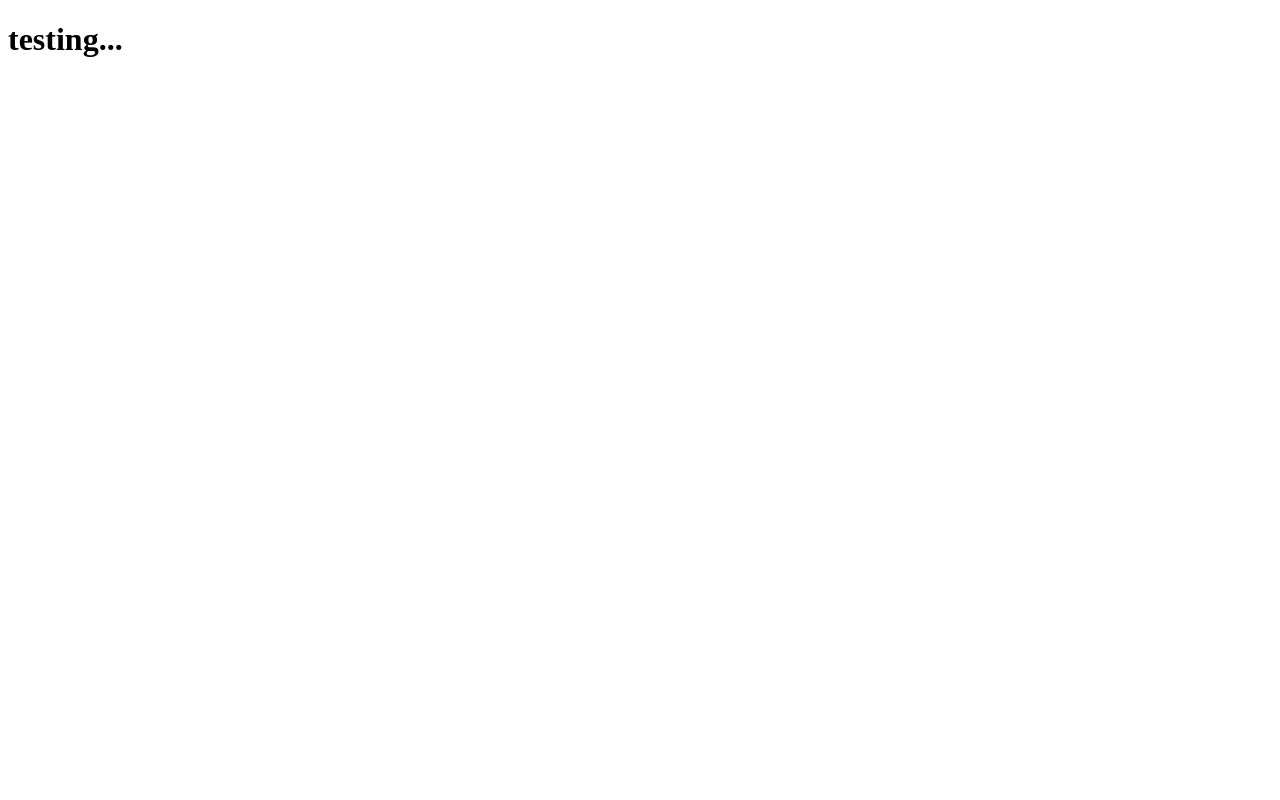
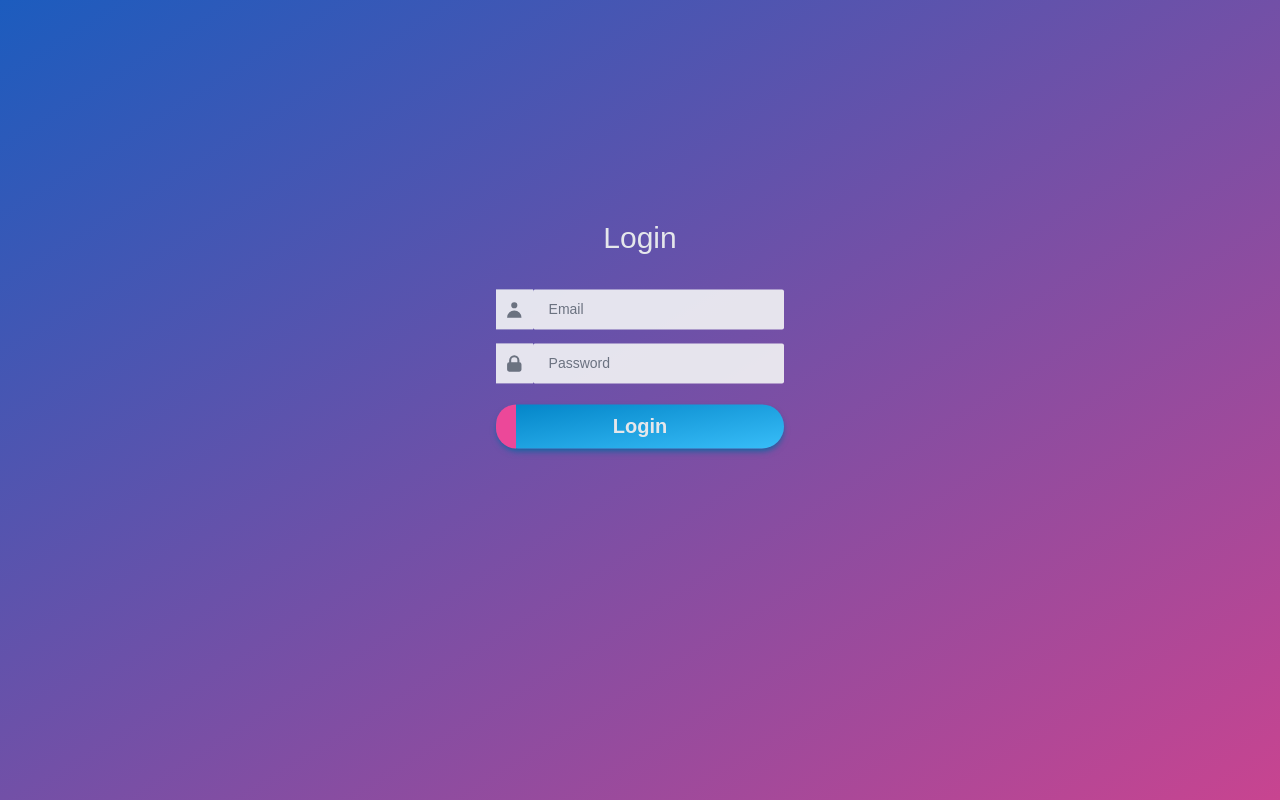
Before and after one commit to GuilhermeGavioli/Authentication, a React (Vite) app in the folder frontend/: page / in a window 1280 px wide. Built offline with nearby package versions, Linux system fonts and the light colour scheme.

Commit message:
create login client page, it will be moved to another paste pages & components

```diff
--- a/frontend/src/App.tsx
+++ b/frontend/src/App.tsx
@@ -1,13 +1,91 @@
+import { LockClosedIcon, UserIcon, ChevronDoubleRightIcon } from '@heroicons/react/solid'
 
+
+
+import {
+  BrowserRouter as Router,
+  Switch,
+  Route,
+  Link
+} from "react-router-dom";
 
 function App() {
 
 
 
   return (
-    <div >
-      <h1>testing... </h1>
+    <Router>
+      <Switch>
+
+    <div className=" absolute top-[45%] left-[50%] translate-x-[-50%] translate-y-[-60%] flex flex-col align-middle justify-evenly m-auto w-72 h-64 text-gray-200 blur-none">
+      <h1 className="font-normal text-3xl text-center mb-5">Login</h1>
+
+      <Input icon={<UserIcon/>} labelText="Email"></Input>
+
+      <Input icon={<LockClosedIcon/>} labelText="Password" type="password"></Input>
+
+      <Button>Login</Button>
     </div>
+      <BlobButton></BlobButton>
+
+        <Route path="login"></Route>
+
+
+      </Switch>
+    </Router>
+
+)}
+
+interface IButtonProps {
+  children: string;
+}
+
+function BlobButton() {
+  return <button className="flex align-middle w-16 h-16 bg-gradient-to-br from-sky-600 to-sky-400 rounded-full fixed bottom-8 right-8 animate-bounce shadow-sky-700/70 shadow-md group
+  hover:w-36
+  hover:h-12
+  hover:bg-amber-500
+  ease-out duration-300" >
+    <span className="w-10 m-auto text-gray-200 group-hover:float-left text-3xl font-extrabold" >?</span><div className="align-middle"></div></button>
+}
+
+
+function Button({ children }: IButtonProps) {
+  return <button className=" bg-gradient-to-br from-sky-600 to-sky-400 px-4 text-xl py-2 font-bold rounded-3xl w-full mt-2 relative scale-100
+  hover:scale-110 ease-in duration-150 group shadow-sky-700/70 shadow-md">
+    <div className="w-full ease-in-out duration-300 float-none overflow-clip
+    group-hover:w-2
+    group-hover:float-right
+    group-hover:overflow-hidden
+    ">{children}</div>
+    <div className="z-0 w-5 h-[100%]  bg-pink-500 absolute top-0 left-0 rounded-l-3xl ease-in-out duration-300 flex align-middle
+    group-hover:w-64
+    group-hover:rounded-3xl
+    group-hover:bg-gradient-to-r from-pink-500 to-amber-500
+    "><ChevronDoubleRightIcon className="w-6 m-auto invisible group-hover:visible" /></div>
+  </button>
+}
+
+interface IInputProps {
+  labelText: string;
+  icon?: any;
+  type?: string;
+}
+
+function Input({ labelText, icon, type }: IInputProps) {
+  return (
+    <div className="flex">
+
+      <span className=" w-10 flex align-middle bg-gray-100/[90%] text-gray-500 px-2 "> {icon} </span>
+
+
+      <input type={type || "text"} className="
+    placeholder-gray-500  text-sm font-medium
+    w-full h-10 bg-gray-100/[90%] px-4 py-4 rounded-sm text-gray-600" placeholder={labelText}>
+    </input>
+
+    </div>
+
   )
 }
 
--- /dev/null
+++ b/frontend/src/index.css
@@ -0,0 +1,18 @@
+@tailwind base;
+@tailwind components;
+@tailwind utilities;
+
+
+
+body{
+    font-family: sans-serif;
+    width: 100%;
+    box-sizing: border-box;
+    position: relative;
+    height: 100vh;
+    background-image: linear-gradient(to bottom right, #1C5CBE, #C84490);
+}
+
+input{
+    outline: none;
+}
--- a/frontend/src/main.tsx
+++ b/frontend/src/main.tsx
@@ -1,6 +1,7 @@
 import React from 'react'
 import ReactDOM from 'react-dom/client'
 import App from './App'
+import './index.css'
 
 
 ReactDOM.createRoot(document.getElementById('root')!).render(
```
